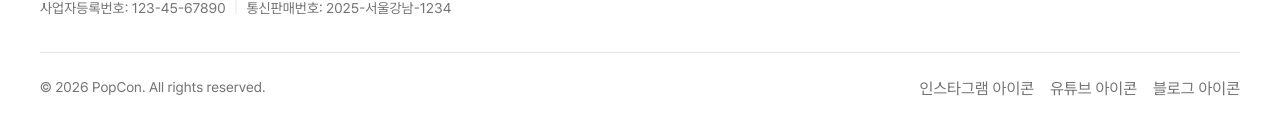
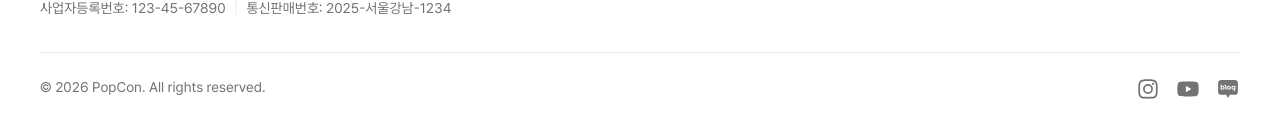
Before and after one commit to kt-cloud-TECHUP-T1/pop-con-frontend, a Next.js app: page / in a window 1280 px wide. Shown: the part 2925-3062 px from the top of the page. Built offline with nearby package versions, Linux system fonts and the light colour scheme; no server answers.

Commit message:
feat: 네이버 블로그 아이콘 추가 및 푸터 소셜 링크 아이콘 컴포넌트 적용

```diff
--- /dev/null
+++ b/src/components/Icon/icons/LogoNaverBlog.tsx
@@ -0,0 +1,18 @@
+import * as React from 'react';
+import type { SVGProps } from 'react';
+const SvgLogoNaverBlog = (props: SVGProps<SVGSVGElement>) => (
+  <svg
+    xmlns="http://www.w3.org/2000/svg"
+    width="1em"
+    height="1em"
+    fill="none"
+    viewBox="0 0 24 24"
+    {...props}
+  >
+    <path
+      fill="currentColor"
+      d="M18.495 3A3.405 3.405 0 0 1 21.9 6.405v8.059a3.406 3.406 0 0 1-3.405 3.406h-4.623l-1.565 2.703a.372.372 0 0 1-.643 0l-1.565-2.703H5.505A3.406 3.406 0 0 1 2.1 14.464V6.405A3.405 3.405 0 0 1 5.505 3zm-1.198 5.802c-1.03 0-1.872.841-1.872 1.871s.842 1.871 1.872 1.871c.395 0 .752-.169 1.029-.446v.07c.01.623-.148.97-.86 1.009v.99c.791-.03 1.939-.357 1.939-1.861V8.91h-1.08v.337a1.45 1.45 0 0 0-1.028-.445M4.585 12.583h1.119v-.326c.277.267.624.426 1 .426 1.03 0 1.87-.862 1.87-1.94 0-1.08-.84-1.952-1.87-1.952-.386 0-.723.159-1 .426V7.653H4.585zm8.385-3.802c-1.079 0-1.95.872-1.95 1.95 0 1.08.871 1.952 1.95 1.952 1.08 0 1.95-.872 1.95-1.951s-.87-1.95-1.95-1.95m-4.316-.247c.307.01.603.267.603.812v3.237h1.13V9.336c0-1.257-.98-1.752-1.733-1.802zm-2.08 1.247a.962.962 0 0 1 .001 1.921.955.955 0 0 1-.96-.96c0-.534.425-.96.96-.96m6.396.04c.505 0 .921.416.921.921s-.416.92-.92.92a.925.925 0 0 1-.922-.92c0-.505.417-.92.921-.92m4.465-.079c.525 0 .95.415.95.92s-.425.921-.95.921-.95-.416-.95-.92c0-.505.426-.92.95-.92"
+    />
+  </svg>
+);
+export default SvgLogoNaverBlog;
--- /dev/null
+++ b/src/components/Icon/icons/NaverBlog.tsx
@@ -0,0 +1,18 @@
+import * as React from 'react';
+import type { SVGProps } from 'react';
+const SvgNaverBlog = (props: SVGProps<SVGSVGElement>) => (
+  <svg
+    xmlns="http://www.w3.org/2000/svg"
+    width="1em"
+    height="1em"
+    fill="none"
+    viewBox="0 0 24 24"
+    {...props}
+  >
+    <path
+      fill="currentColor"
+      d="M18.495 3A3.405 3.405 0 0 1 21.9 6.405v8.059a3.406 3.406 0 0 1-3.405 3.406h-4.623l-1.565 2.703a.372.372 0 0 1-.643 0l-1.565-2.703H5.505A3.406 3.406 0 0 1 2.1 14.464V6.405A3.405 3.405 0 0 1 5.505 3zm-1.198 5.802c-1.03 0-1.872.841-1.872 1.871s.842 1.871 1.872 1.871c.395 0 .752-.169 1.029-.446v.07c.01.623-.148.97-.86 1.009v.99c.791-.03 1.939-.357 1.939-1.861V8.91h-1.08v.337a1.45 1.45 0 0 0-1.028-.445M4.585 12.583h1.119v-.326c.277.267.624.426 1 .426 1.03 0 1.87-.862 1.87-1.94 0-1.08-.84-1.952-1.87-1.952-.386 0-.723.159-1 .426V7.653H4.585zm8.385-3.802c-1.079 0-1.95.872-1.95 1.95 0 1.08.871 1.952 1.95 1.952 1.08 0 1.95-.872 1.95-1.951s-.87-1.95-1.95-1.95m-4.316-.247c.307.01.603.267.603.812v3.237h1.13V9.336c0-1.257-.98-1.752-1.733-1.802zm-2.08 1.247a.962.962 0 0 1 .001 1.921.955.955 0 0 1-.96-.96c0-.534.425-.96.96-.96m6.396.04c.505 0 .921.416.921.921s-.416.92-.92.92a.925.925 0 0 1-.922-.92c0-.505.417-.92.921-.92m4.465-.079c.525 0 .95.415.95.92s-.425.921-.95.921-.95-.416-.95-.92c0-.505.426-.92.95-.92"
+    />
+  </svg>
+);
+export default SvgNaverBlog;
--- a/src/components/Icon/icons/index.ts
+++ b/src/components/Icon/icons/index.ts
@@ -9,7 +9,6 @@ export { default as Calender } from './Calender';
 export { default as CaretDown } from './CaretDown';
 export { default as CaretUp } from './CaretUp';
 export { default as Check } from './Check';
-export { default as Checkbox } from './Checkbox';
 export { default as ChevronDown } from './ChevronDown';
 export { default as ChevronDownSmall } from './ChevronDownSmall';
 export { default as ChevronLeft } from './ChevronLeft';
@@ -41,12 +40,14 @@ export { default as LikeFill } from './LikeFill';
 export { default as LogoInstagram } from './LogoInstagram';
 export { default as LogoKakao } from './LogoKakao';
 export { default as LogoNaver } from './LogoNaver';
+export { default as LogoNaverBlog } from './LogoNaverBlog';
 export { default as LogoYouTube } from './LogoYouTube';
 export { default as Map } from './Map';
 export { default as Menu } from './Menu';
 export { default as MoreHorizontal } from './MoreHorizontal';
 export { default as MoreVertical } from './MoreVertical';
 export { default as Naver } from './Naver';
+export { default as NaverBlog } from './NaverBlog';
 export { default as Pencil } from './Pencil';
 export { default as Person } from './Person';
 export { default as PersonFill } from './PersonFill';
@@ -60,6 +61,3 @@ export { default as Ticket } from './Ticket';
 export { default as Tune } from './Tune';
 export { default as Video } from './Video';
 export { default as Write } from './Write';
-export { default as CreditCard } from './CreditCard';
-export { default as Copy } from './Copy';
-export { default as Clock } from './Clock';
--- a/src/components/layout/footer.tsx
+++ b/src/components/layout/footer.tsx
@@ -1,9 +1,15 @@
 import Link from 'next/link';
 import { Box } from '@/components/ui/box';
 import { Typography } from '../ui/typography';
+import { Icon, IconName } from '../Icon/Icon';
 
 type FooterLink = {
   label: string;
+  link: string;
+};
+
+type FooterSocialLink = {
+  label: IconName;
   link: string;
 };
 
@@ -32,15 +38,14 @@ const FOOTER_COMPANY_INFO = [
   ['사업자등록번호: 123-45-67890', '통신판매번호: 2025-서울강남-1234'],
 ] as const;
 
-// TODO 실제 아이콘 삽입하기
-const FOOTER_SOCIAL_LINKS: FooterLink[] = [
-  { label: '인스타그램 아이콘', link: 'https://www.instagram.com/' },
+const FOOTER_SOCIAL_LINKS: FooterSocialLink[] = [
+  { label: 'LogoInstagram', link: 'https://www.instagram.com/' },
   {
-    label: '유튜브 아이콘',
+    label: 'LogoYouTube',
     link: 'https://www.youtube.com/?app=desktop&hl=ko&gl=KR',
   },
   {
-    label: '블로그 아이콘',
+    label: 'LogoNaverBlog',
     link: 'https://section.blog.naver.com/BlogHome.naver?directoryNo=0&currentPage=1&groupId=0',
   },
 ];
@@ -88,7 +93,9 @@ export const Footer = () => {
             <ul className="flex gap-4">
               {FOOTER_SOCIAL_LINKS.map((socials) => (
                 <li key={socials.label}>
-                  <Link href={socials.link}>{socials.label}</Link>
+                  <Link href={socials.link} target="_blank">
+                    <Icon name={socials.label} />
+                  </Link>
                 </li>
               ))}
             </ul>
```
Also changed, not shown: src/assets/icons/LogoNaverBlog.svg (added), src/assets/icons/NaverBlog.svg (added).
